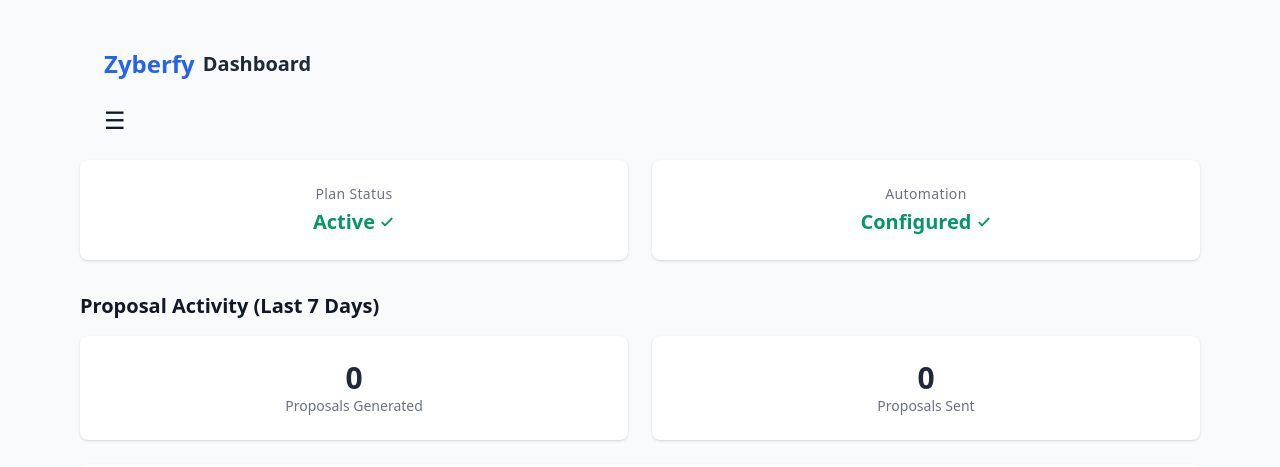
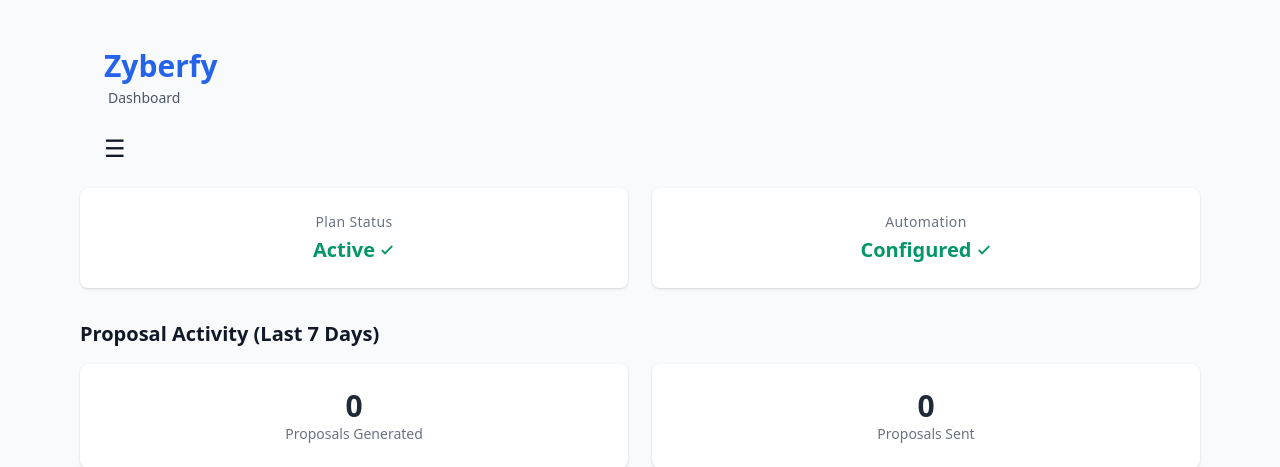
Before and after one commit to MylesGoHam/zyberfy-backend, a Flask app: page /dashboard in a window 1280 px wide. Shown: the top 467 px of the page. Run offline with Flask 3, Linux system fonts and the light colour scheme; the visitor is signed in with stand-in values (Sample User, id 1); data comes from the database, SQL or seed files in the repository; data that the repository does not hold is empty.

Commit message:
Update dashboard.html

```diff
--- a/templates/dashboard.html
+++ b/templates/dashboard.html
@@ -6,9 +6,11 @@
 <div class="max-w-6xl mx-auto p-6">
 
   <!-- Top bar with logo and hamburger -->
-  <div class="flex items-center space-x-2 mb-6">
-  <div class="text-2xl font-extrabold text-blue-600">Zyberfy</div>
-  <h1 class="text-xl font-semibold text-gray-800">Dashboard</h1>
+<div class="mb-6">
+  <div class="flex flex-col">
+    <span class="text-3xl font-extrabold text-blue-600">Zyberfy</span>
+    <span class="text-sm font-medium text-gray-600 ml-1 mt-1">Dashboard</span>
+  </div>
 </div>
     <div class="relative">
       <button id="menu-toggle" class="text-2xl focus:outline-none">☰</button>
```
